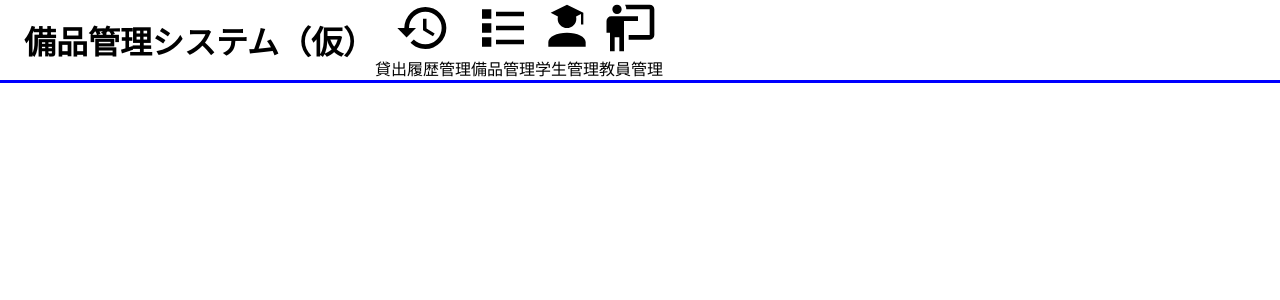
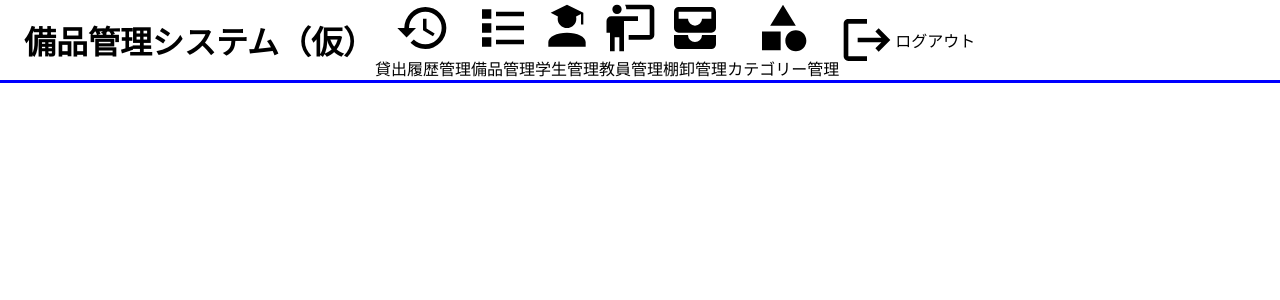
Before and after one commit to takumiTakahata/equipment_management_system, a React (Create React App) app in the folder equipment_management_app/: page / in a window 1280 px wide. Shown: the top 300 px of the page. Built offline with nearby package versions, Linux system fonts and the light colour scheme.

Commit message:
headerのiconとtext挿入 #1

```diff
--- a/equipment_management_app/src/components/header.css
+++ b/equipment_management_app/src/components/header.css
@@ -18,7 +18,9 @@ p {
 .history,
 .equipment_management,
 .student_management,
-.teacher_management {
+.teacher_management,
+.invetory_management,
+.category_management {
   display: flex;
   flex-direction: column;
 }
@@ -29,6 +31,16 @@ p {
   margin: auto;
 }
 
+.category_icon {
+  width: 56px;
+  height: 56px;
+  margin: 0, 1rem;
+}
+
 .header_text {
   margin: 0;
 }
+
+.logout {
+  display: flex;
+}
--- a/equipment_management_app/src/components/header.tsx
+++ b/equipment_management_app/src/components/header.tsx
@@ -1,21 +1,12 @@
 import "./header.css";
 import Toolbar from "@mui/material/Toolbar";
-import BottomNavigation from "@mui/material/BottomNavigation";
-import BottomNavigationAction from "@mui/material/BottomNavigationAction";
-import Icon from "@mdi/react";
-import { mdiHistory } from "@mdi/js"; //貸出履歴管理のicon
-import { mdiInboxMultiple } from "@mdi/js"; //棚卸管理のicon
-import { mdiFormatListBulletedSquare } from "@mdi/js"; //備品一覧のicon
-import { mdiHumanMaleBoard } from "@mdi/js"; //教員管理のicon
-import { mdiAccountSchool } from "@mdi/js"; //学生管理のicon
-import { mdiShape } from "@mdi/js"; //カテゴリー管理のicon
-import { mdiLogout } from "@mdi/js";
 
 function header() {
   return (
     <div>
       <Toolbar className="toolbar">
         <p className="title">備品管理システム（仮）</p>
+
         <div className="history">
           {/* 貸出履歴管理icon */}
           <svg
@@ -67,6 +58,44 @@ function header() {
           </svg>
           <p className="header_text">教員管理</p>
         </div>
+
+        <div className="invetory_management">
+          {/*棚卸管理のicon*/}
+          <svg
+            xmlns="http://www.w3.org/2000/svg"
+            viewBox="0 0 24 24"
+            className="icon"
+          >
+            <title>棚卸管理</title>
+            <path d="M19,8V5H5V8H9A3,3 0 0,0 12,11A3,3 0 0,0 15,8H19M19,3A2,2 0 0,1 21,5V12A2,2 0 0,1 19,14H5A2,2 0 0,1 3,12V5A2,2 0 0,1 5,3H19M3,15H9A3,3 0 0,0 12,18A3,3 0 0,0 15,15H21V19A2,2 0 0,1 19,21H5A2,2 0 0,1 3,19V15Z" />
+          </svg>
+          <p className="header_text">棚卸管理</p>
+        </div>
+
+        <div className="category_management">
+          {/*カテゴリー管理のicon*/}
+          <svg
+            xmlns="http://www.w3.org/2000/svg"
+            viewBox="0 0 24 24"
+            className="icon"
+          >
+            <title>カテゴリー管理</title>
+            <path d="M11,13.5V21.5H3V13.5H11M12,2L17.5,11H6.5L12,2M17.5,13C20,13 22,15 22,17.5C22,20 20,22 17.5,22C15,22 13,20 13,17.5C13,15 15,13 17.5,13Z" />
+          </svg>
+          <p className="header_text">カテゴリー管理</p>
+        </div>
+
+        <div className="logout">
+          <svg
+            xmlns="http://www.w3.org/2000/svg"
+            viewBox="0 0 24 24"
+            className="icon"
+          >
+            <title>logout</title>
+            <path d="M17 7L15.59 8.41L18.17 11H8V13H18.17L15.59 15.58L17 17L22 12M4 5H12V3H4C2.9 3 2 3.9 2 5V19C2 20.1 2.9 21 4 21H12V19H4V5Z" />
+          </svg>
+          <p>ログアウト</p>
+        </div>
       </Toolbar>
     </div>
   );
```
